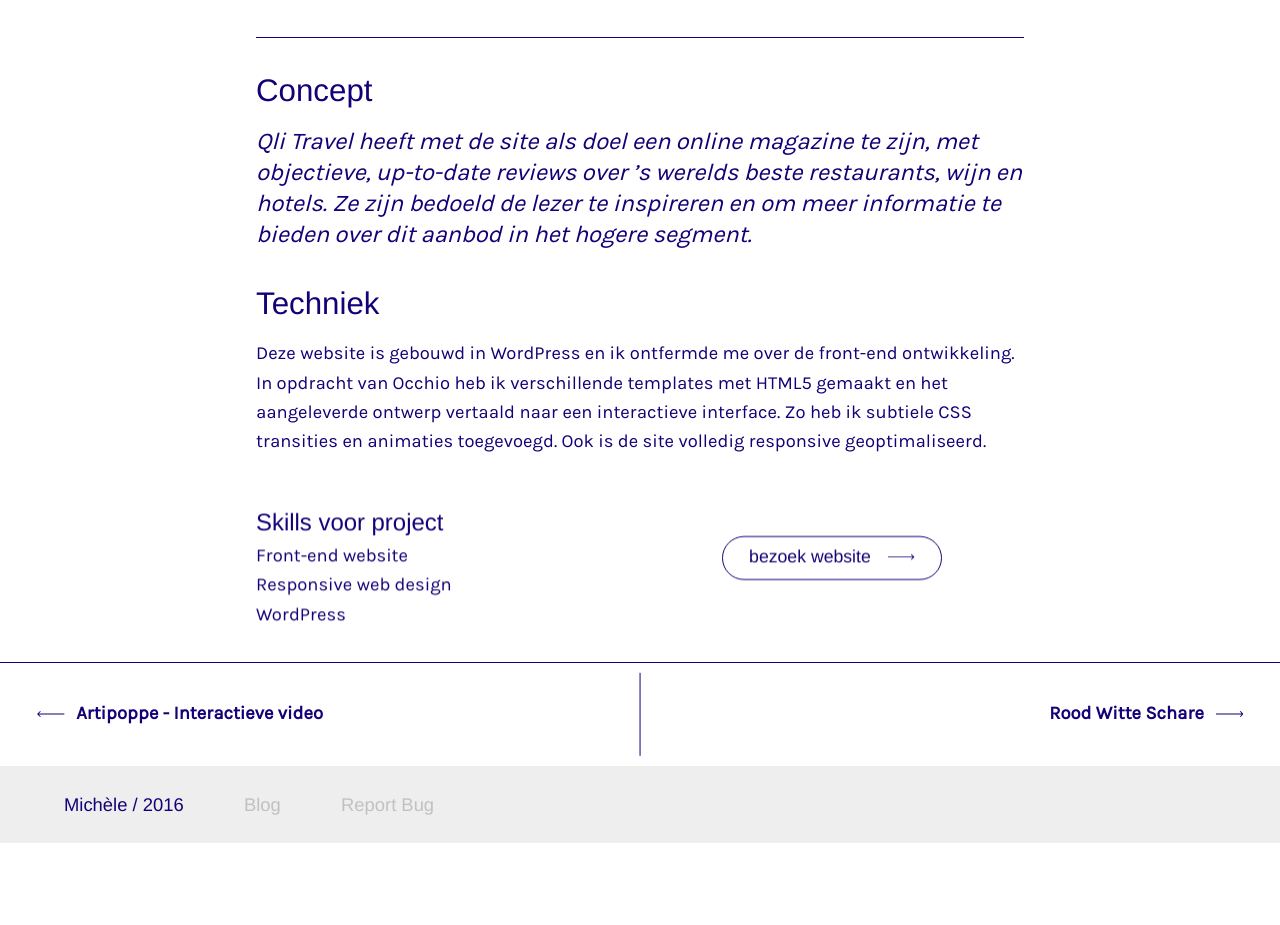
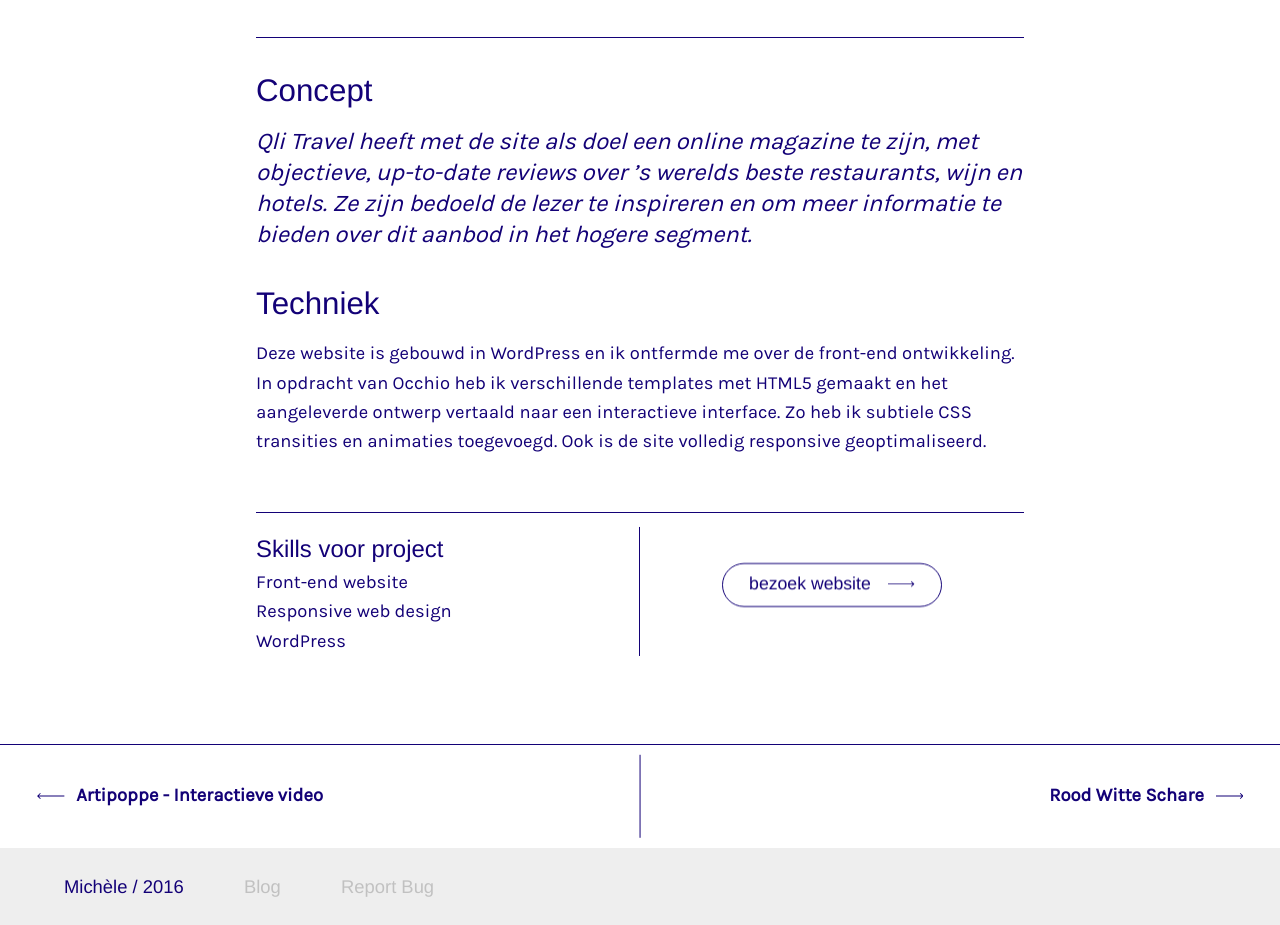
Before and after one commit to MicheleNL/2016-website, a Jekyll site: the page built from _posts/2010-01-02-qlitravel-com.html, in a window 1280 px wide. Shown: the part 909-1834 px from the top of the page. Built offline with Jekyll 4.4.1, drawn with Linux system fonts in a browser that asks for light colours; some web fonts are replaced; before the commit the page ends 1752 px from its top, so only the background shows below that.

Commit message:
Made post footer easier to use

```diff
--- a/_posts/2010-01-02-qlitravel-com.html
+++ b/_posts/2010-01-02-qlitravel-com.html
@@ -16,7 +16,7 @@ categories:
 	<h2>Techniek</h2>
 	<p>Deze website is gebouwd in WordPress en ik ontfermde me over de front-end ontwikkeling. In opdracht van Occhio heb ik verschillende templates met HTML5 gemaakt en het aangeleverde ontwerp vertaald naar een interactieve interface. Zo heb ik subtiele CSS transities en animaties toegevoegd. Ook is de site volledig responsive geoptimaliseerd.</p>
 
-	<footer class="row">
+	<footer class="post-footer row">
 	 	<div class="col">
 			<dl>
 				<dt class="gamma">Skills voor project</dt>
```
